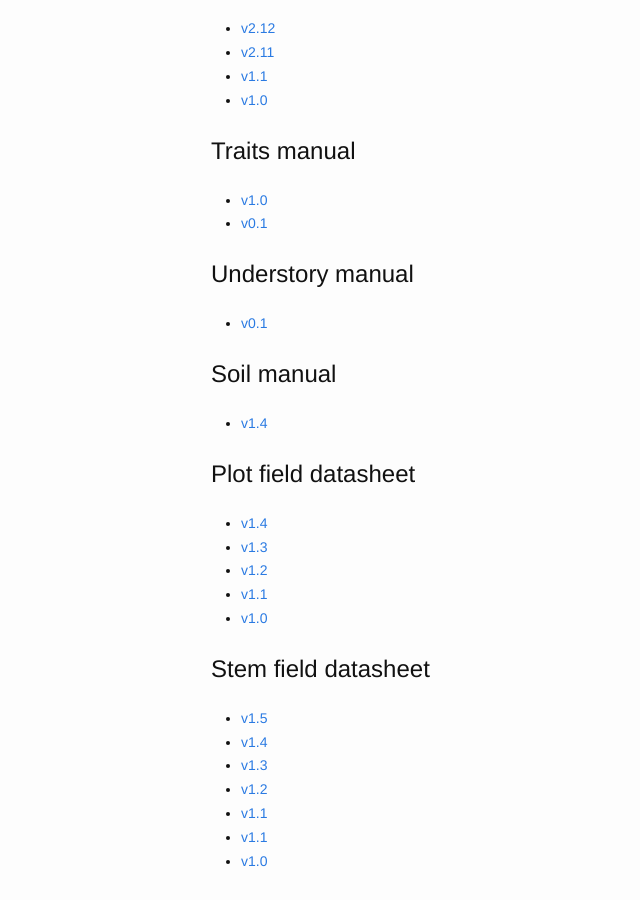
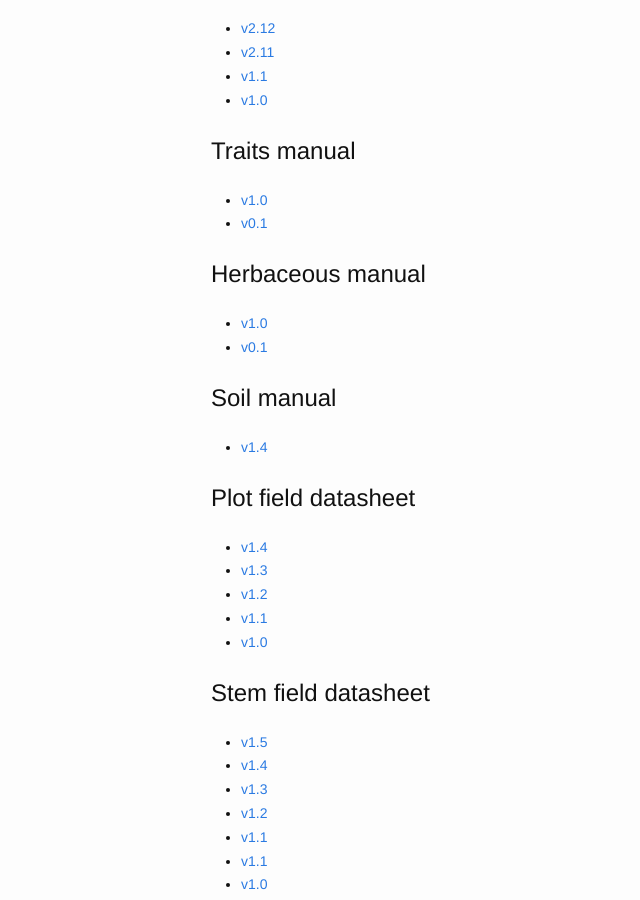
Before and after one commit to seosaw/seosaw.github.io, a Jekyll site: the page built from manual_versions.md, in a window 1280 px wide and 900 px high, scrolled down 535 px. Shown: the whole window, without its empty margins (9-649 px from the left). Built offline with Jekyll 4.4.1, drawn with Linux system fonts in a browser that asks for light colours; nearby versions of some CDN libraries; our own code applies the rules of GitHub Pages for plain Markdown files.

Commit message:
Updated links on herbaceous manuals

```diff
--- a/manual_versions.md
+++ b/manual_versions.md
@@ -25,9 +25,10 @@ layout: default
 * [v1.0](https://bitbucket.org/miombo/seosaw/raw/master/doc/manuals/traits_manual/versions/seosaw_traits_manual_v1.0.pdf)
 * [v0.1](https://bitbucket.org/miombo/seosaw/raw/master/doc/manuals/traits_manual/versions/seosaw_traits_manual_v0.1.pdf)
 
-## Understory manual
+## Herbaceous manual
 
-* [v0.1](https://bitbucket.org/miombo/seosaw/raw/master/doc/manuals/understory_manual/versions/seosaw_understory_manual_v0.1_2018.pdf)
+* [v1.0](https://bitbucket.org/miombo/seosaw/raw/master/doc/manuals/herbaceous_manual/versions/seosaw_herbaceous_manual_v1.0_2022.pdf)
+* [v0.1](https://bitbucket.org/miombo/seosaw/raw/master/doc/manuals/herbaceous_manual/versions/seosaw_herbaceous_manual_v0.1_2018.pdf)
 
 ## Soil manual
 
```
Also changed, not shown: manuals.md (+2 -2 lines).
